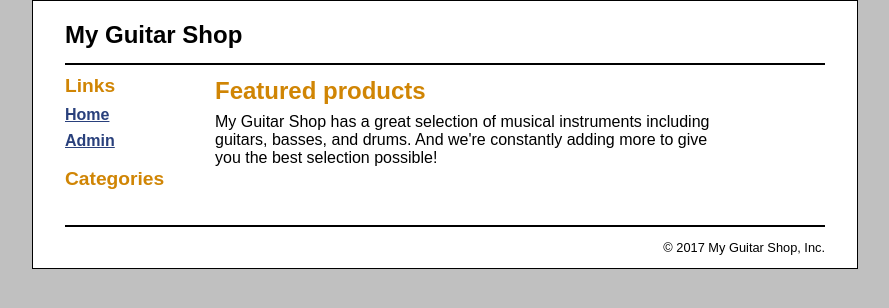
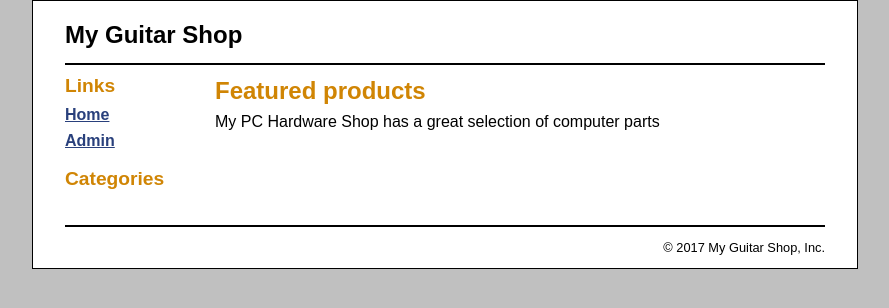
Before and after one commit to AbelSamuel/Team1PCbuying, a PHP site: page /home_view.php in a window 1280 px wide. Shown: the top 308 px of the page, without its empty margins (195-1084 px from the left). Run offline with PHP 8.4, Linux system fonts and the light colour scheme; data that the repository does not hold is empty.

Commit message:
new changes

```diff
--- a/home_view.php
+++ b/home_view.php
@@ -2,9 +2,7 @@
 <?php include 'view/sidebar.php'; ?>
 <section>
     <h1>Featured products</h1>
-    <p>My Guitar Shop has a great selection of
-        musical instruments including guitars, basses, and drums. And we're
-        constantly adding more to give you the best selection possible!
+    <p>My PC Hardware Shop has a great selection of computer parts
     </p>
     <table>
     <?php foreach ($products as $product) :
```
